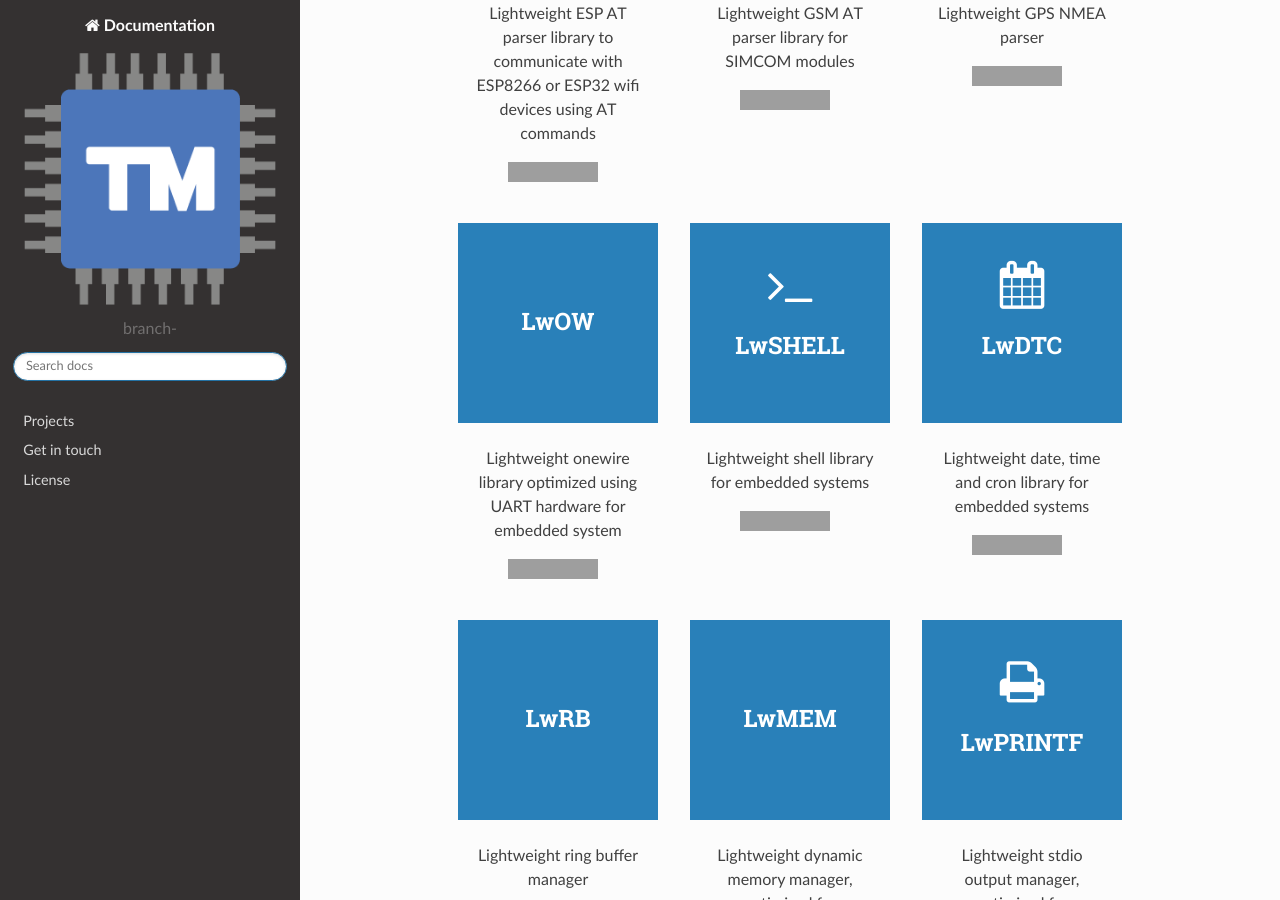
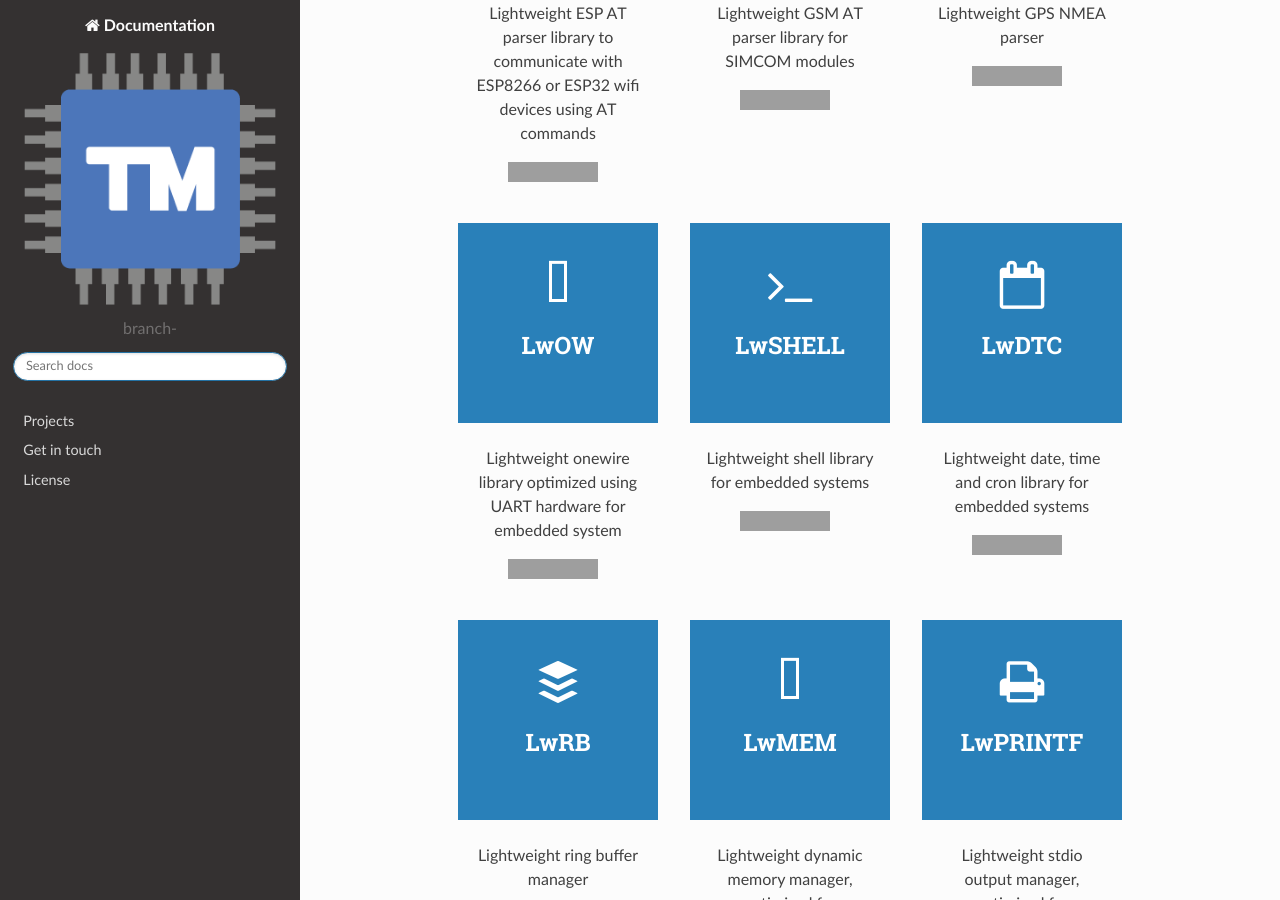
Before and after one commit to MaJerle/docs-majerle, a Sphinx documentation site: the page built from docs/index.rst, in a window 1280 px wide and 900 px high, scrolled down 859 px. Built offline with Sphinx 7.4.7 and the Read the Docs theme 2.0.0, drawn with Linux system fonts in a browser that asks for light colours; the version number could not be read and is left out; grey boxes are pictures that could not be loaded.

Commit message:
Update docs with proper link to font awesome

```diff
--- a/docs/conf.py
+++ b/docs/conf.py
@@ -110,9 +110,9 @@ html_static_path = ['static']
 html_css_files = [
     'css/common.css',
     'css/custom.css',
+    'https://cdnjs.cloudflare.com/ajax/libs/font-awesome/5.15.1/css/all.min.css',
 ]
 html_js_files = [
-    'https://cdnjs.cloudflare.com/ajax/libs/font-awesome/5.15.1/css/all.min.css',
     ''
 ]
 
```
